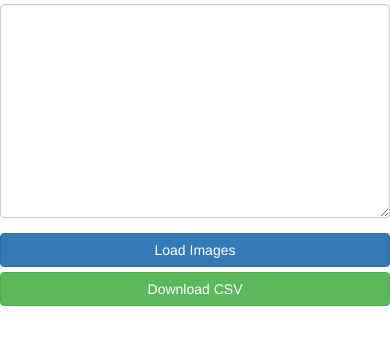
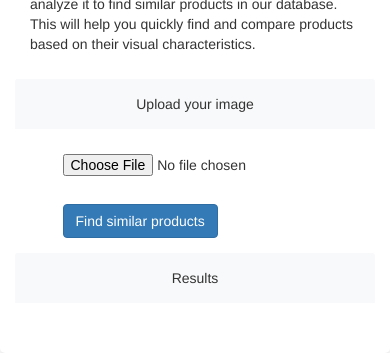
Before and after one commit to comelescure/product_images_explorer, a Flask app: page / in a window 390 px wide. Shown: the part 502-855 px from the top of the page. Before the commit the page ends 808 px from the top, so only its background shows below. Run offline with Flask 2, Linux system fonts and the light colour scheme; some libraries are stand-ins or nearby versions.

Commit message:
Mise a jour format

```diff
--- a/templates/index.html
+++ b/templates/index.html
@@ -14,6 +14,8 @@
             align-items: center;
             justify-content: center;
             height: 50px;
+            background-color: #f8f9fa; /* Nouvelle couleur de fond */
+            border-bottom: 1px solid #dee2e6; /* Bordure en bas */
         }
 
         .panel-body {
@@ -30,15 +32,38 @@
             width: 100%;
         }
         .title {
-            color: #1a1a1a; /* Couleur du texte en bleu foncé */
-            font-family: "Helvetica Neue", Helvetica, Arial, sans-serif; /* Police pertinente */
-            font-weight: bold; /* Police en gras */
+            color: #1a1a1a;
+            font-family: "Helvetica Neue", Helvetica, Arial, sans-serif;
+            font-weight: bold;
         }
-        /* Ajoutez cette partie de code ici */
         #notice {
             font-size: 14px;
             font-style: italic;
             padding: 10px;
+        }
+        /* Nouveaux styles */
+        body {
+            background-color: #f8f9fa;
+        }
+        .container {
+            background-color: #fff;
+            border-radius: 5px;
+            padding: 20px;
+            margin-top: 30px;
+            box-shadow: 0 4px 6px rgba(0, 0, 0, 0.1);
+        }
+        .nav-tabs > li > a {
+            background-color: #f8f9fa;
+            border: none;
+            color: #343a40;
+        }
+        .nav-tabs > li.active > a {
+            background-color: #fff;
+            border-bottom: 2px solid #007bff;
+            color: #007bff;
+        }
+        button {
+            border-radius: 5px;
         }
     </style>
 
@@ -55,36 +80,41 @@
             <div class="col-md-12 text-center">
                 <h1 class="title" style="display: inline;">Check products by images</h1>
                 <img src="https://media.licdn.com/dms/image/C4D0BAQHsraTd3xGEjA/company-logo_200_200/0/1519881983985?e=2147483647&v=beta&t=C_GVpdZcmq0khwgVS5MGgOlaj3zPAIzZDBQaC0HlyyI" alt="Logo de l'entreprise" style="height: 200px; margin-left: 20px;">
-                <div id="notice" class="text-right"></div>
-                <ul class="nav nav-tabs">
-                    <li class="active"><a data-toggle="tab" href="#tab1">Onglet 1</a></li>
-                    <li><a data-toggle="tab" href="#tab2">Onglet 2</a></li>
-                </ul>
+                <div id="notice" class="alert alert-info" role="alert">
+                    Upload an image of the product you want to search and find similar products by images.
+                </div>
             </div>
-        <div class="tab-content">
-            <div id="tab1" class="tab-pane fade in active">
-                <div class="row">
-                    <div class="col-md-6 col-md-offset-3">
-                        <form id="search-form">
-                            <div class="form-group">
-                                <label for="product-names">Product names (one per line):</label>
-                                <textarea class="form-control" id="product-names" rows="10" required></textarea>
-                            </div>
-                            <button type="submit" class="btn btn-primary btn-block">Load Images</button>
-                            <button id="download-button" type="button" class="btn btn-success btn-block" hidden>Download CSV</button>
-                        </form>
-                    </div>
+        </div>
+        <div class="row">
+            <div class="col-md-6 custom-col">
+                <div class="panel-heading">How it works</div>
+                <div class="panel-body">
+                    <p>Upload your product image and our advanced AI will analyze it to find similar products in our database. This will help you quickly find and compare products based on their visual characteristics.</p>
                 </div>
-                <div id="results" class="row" style="margin-top: 20px;"></div>
             </div>
-            <div id="tab2" class="tab-pane fade">
-                <h3>Produits filtrés</h3>
-                <select id="filter-select" class="form-control" style="width: 50%;"></select>
-                <div id="filtered-product-names"></div>
-                <button id="regex-test-button" class="btn btn-primary" style="margin-top: 10px;">Tester regex</button>
+            <div class="col-md-6 custom-col">
+                <div class="panel-heading">Upload your image</div>
+                <div class="panel-body">
+                    <form action="/upload" method="post" enctype="multipart/form-data">
+                        <div class="input-group">
+                            <input type="file" name="product_image" accept="image/*" required>
+                        </div>
+                        <button type="submit" class="btn btn-primary">Find similar products</button>
+                    </form>
+                </div>
+            </div>
+        </div>
+        <div class="row">
+            <div class="col-md-12">
+                <div class="panel-heading">Results</div>
+                <div id="results" class="panel-body">
+                    <!-- The results will be displayed here after processing -->
+                </div>
             </div>
         </div>
     </div>
-    <script src="/static/script.js"></script>
+    <script>
+        // Add any custom JavaScript here if needed
+    </script>
 </body>
 </html>
```
